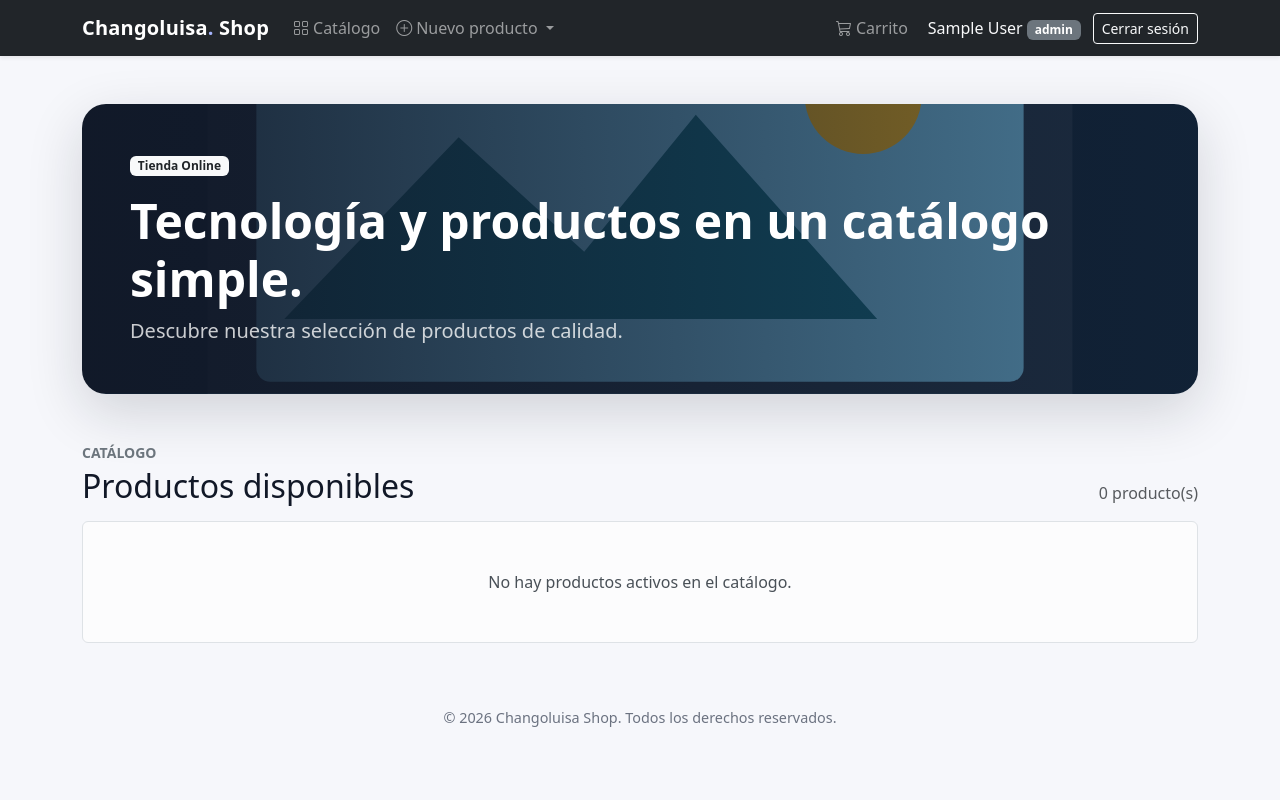
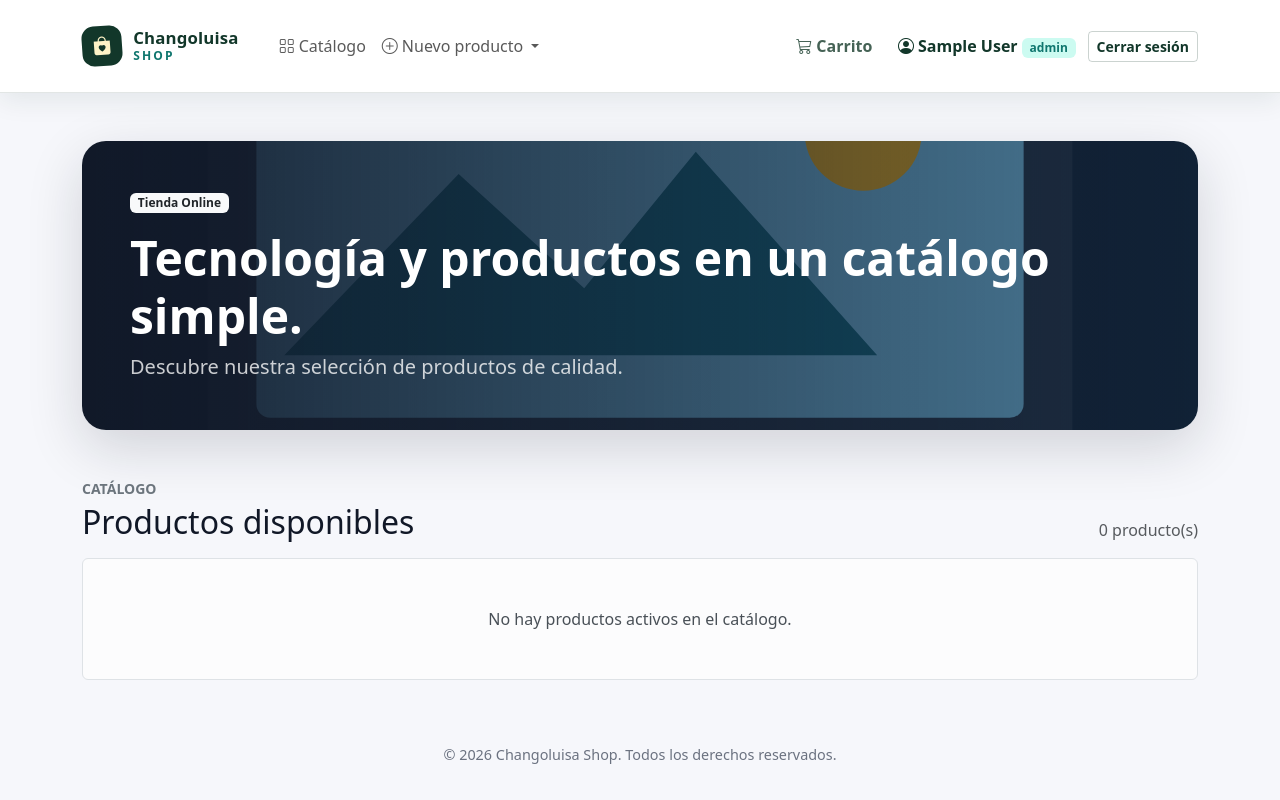
Before and after one commit to alexisseshis/tienda-online, a Flask app: page / in a window 1280 px wide. Run offline with Flask 3, Linux system fonts and the light colour scheme; the visitor is signed in with stand-in values (Sample User, id 1).

Commit message:
Redisenar header y actualizar evidencias
Actualiza el header global de Changoluisa Shop, documenta el cambio en README y regenera las capturas con la nueva navegación.

```diff
--- a/static/css/styles.css
+++ b/static/css/styles.css
@@ -1,9 +1,11 @@
 :root {
     --brand-900: #111827;
     --brand-800: #1f2937;
-    --brand-700: #312e81;
-    --brand-500: #6366f1;
-    --brand-100: #e0e7ff;
+    --brand-700: #0f766e;
+    --brand-500: #14b8a6;
+    --brand-100: #ccfbf1;
+    --header-ink: #12372a;
+    --header-accent: #f59e0b;
     --surface: #f6f7fb;
 }
 
@@ -12,13 +14,123 @@ body {
     color: var(--brand-900);
 }
 
-.navbar-brand {
+.site-header {
+    background: rgba(255, 255, 255, .94);
+    border-bottom: 1px solid rgba(18, 55, 42, .12);
+    box-shadow: 0 8px 24px rgba(18, 55, 42, .08);
+    backdrop-filter: blur(14px);
+}
+
+.header-inner {
+    min-height: 76px;
+}
+
+.brand-lockup {
+    align-items: center;
+    color: var(--header-ink);
+    display: inline-flex;
+    gap: .7rem;
+    margin-right: 2rem;
+}
+
+.brand-lockup:hover {
+    color: var(--brand-700);
+}
+
+.brand-mark {
+    align-items: center;
+    background: var(--header-ink);
+    border-radius: 12px;
+    color: #fef3c7;
+    display: inline-flex;
+    font-size: 1.15rem;
+    height: 40px;
+    justify-content: center;
+    transform: rotate(-4deg);
+    width: 40px;
+}
+
+.brand-copy {
+    display: flex;
+    flex-direction: column;
+    line-height: 1;
+}
+
+.brand-name {
+    font-size: 1.05rem;
+    font-weight: 850;
+    letter-spacing: .01em;
+}
+
+.brand-word {
+    color: var(--brand-700);
+    font-size: .75rem;
     font-weight: 800;
-    letter-spacing: .2px;
+    letter-spacing: .18em;
+    margin-top: .24rem;
+    text-transform: uppercase;
 }
 
 .brand-dot {
-    color: #a5b4fc;
+    color: var(--header-accent);
+}
+
+.header-link {
+    color: #456255;
+    font-weight: 650;
+    padding-left: .85rem !important;
+    padding-right: .85rem !important;
+}
+
+.header-link:hover,
+.header-link:focus {
+    color: var(--header-ink);
+}
+
+.header-cta {
+    background: var(--header-ink);
+    border-color: var(--header-ink);
+    color: white;
+    font-weight: 700;
+    padding-left: 1rem;
+    padding-right: 1rem;
+}
+
+.header-cta:hover,
+.header-cta:focus {
+    background: var(--brand-700);
+    border-color: var(--brand-700);
+    color: white;
+}
+
+.header-action {
+    border: 1px solid rgba(18, 55, 42, .22);
+    color: var(--header-ink);
+    font-weight: 650;
+}
+
+.header-action:hover,
+.header-action:focus {
+    background: var(--header-ink);
+    color: white;
+}
+
+.account-label {
+    color: var(--header-ink);
+    font-weight: 650;
+}
+
+.account-badge {
+    background: var(--brand-100);
+    color: var(--brand-700);
+}
+
+.header-toggler {
+    border: 1px solid rgba(18, 55, 42, .2);
+    color: var(--header-ink);
+    font-size: 1.35rem;
+    line-height: 1;
+    padding: .35rem .55rem;
 }
 
 .hero-panel {
@@ -104,3 +216,21 @@ body {
     color: #6b7280;
     font-size: .9rem;
 }
+
+@media (max-width: 991.98px) {
+    .header-inner {
+        min-height: 68px;
+    }
+
+    .navbar-collapse {
+        border-top: 1px solid rgba(18, 55, 42, .1);
+        margin-top: .7rem;
+        padding: .7rem 0;
+    }
+
+    .header-link,
+    .account-label {
+        padding-left: 0 !important;
+        padding-right: 0 !important;
+    }
+}
--- a/templates/base.html
+++ b/templates/base.html
@@ -9,11 +9,14 @@
     <link href="{{ url_for('static', filename='css/styles.css') }}" rel="stylesheet">
 </head>
 <body>
-<nav class="navbar navbar-expand-lg navbar-dark bg-dark sticky-top shadow-sm">
-    <div class="container">
-        <a class="navbar-brand" href="{{ url_for('inicio') }}">Changoluisa<span class="brand-dot">.</span> Shop</a>
-        <button class="navbar-toggler" type="button" data-bs-toggle="collapse" data-bs-target="#menuPrincipal" aria-controls="menuPrincipal" aria-expanded="false" aria-label="Abrir navegación">
-            <span class="navbar-toggler-icon"></span>
+<nav class="navbar navbar-expand-lg site-header sticky-top">
+    <div class="container header-inner">
+        <a class="navbar-brand brand-lockup" href="{{ url_for('inicio') }}">
+            <span class="brand-mark"><i class="bi bi-bag-heart-fill"></i></span>
+            <span class="brand-copy"><span class="brand-name">Changoluisa</span><span class="brand-word">Shop</span></span>
+        </a>
+        <button class="navbar-toggler header-toggler" type="button" data-bs-toggle="collapse" data-bs-target="#menuPrincipal" aria-controls="menuPrincipal" aria-expanded="false" aria-label="Abrir navegación">
+            <i class="bi bi-list"></i>
         </button>
         <div class="collapse navbar-collapse" id="menuPrincipal">
             <ul class="navbar-nav me-auto mb-2 mb-lg-0">
@@ -36,20 +39,20 @@
             <ul class="navbar-nav ms-auto align-items-lg-center gap-lg-1">
                 {% if session.get('usuario_id') %}
                 <li class="nav-item">
-                    <a class="nav-link position-relative" href="{{ url_for('ver_carrito') }}">
+                    <a class="nav-link header-link position-relative" href="{{ url_for('ver_carrito') }}">
                         <i class="bi bi-cart3 me-1"></i>Carrito
                         {% if cantidad_carrito %}<span class="badge rounded-pill text-bg-primary">{{ cantidad_carrito }}</span>{% endif %}
                     </a>
                 </li>
-                <li class="nav-item"><span class="nav-link text-light">{{ session.get('usuario_nombre') }} <span class="badge text-bg-secondary">{{ session.get('usuario_rol') }}</span></span></li>
+                <li class="nav-item"><span class="nav-link account-label"><i class="bi bi-person-circle me-1"></i>{{ session.get('usuario_nombre') }} <span class="badge account-badge">{{ session.get('usuario_rol') }}</span></span></li>
                 <li class="nav-item">
                     <form action="{{ url_for('logout') }}" method="post" class="d-inline">
-                        <button class="btn btn-sm btn-outline-light" type="submit">Cerrar sesión</button>
+                        <button class="btn btn-sm header-action" type="submit">Cerrar sesión</button>
                     </form>
                 </li>
                 {% else %}
-                <li class="nav-item"><a class="nav-link" href="{{ url_for('login') }}">Iniciar sesión</a></li>
-                <li class="nav-item"><a class="btn btn-sm btn-light mt-1 mt-lg-0" href="{{ url_for('registro') }}">Crear cuenta</a></li>
+                <li class="nav-item"><a class="nav-link header-link" href="{{ url_for('login') }}">Iniciar sesión</a></li>
+                <li class="nav-item"><a class="btn btn-sm header-cta mt-1 mt-lg-0" href="{{ url_for('registro') }}">Crear cuenta</a></li>
                 {% endif %}
             </ul>
         </div>
```
Also changed, not shown: README.md, 4 other files.
